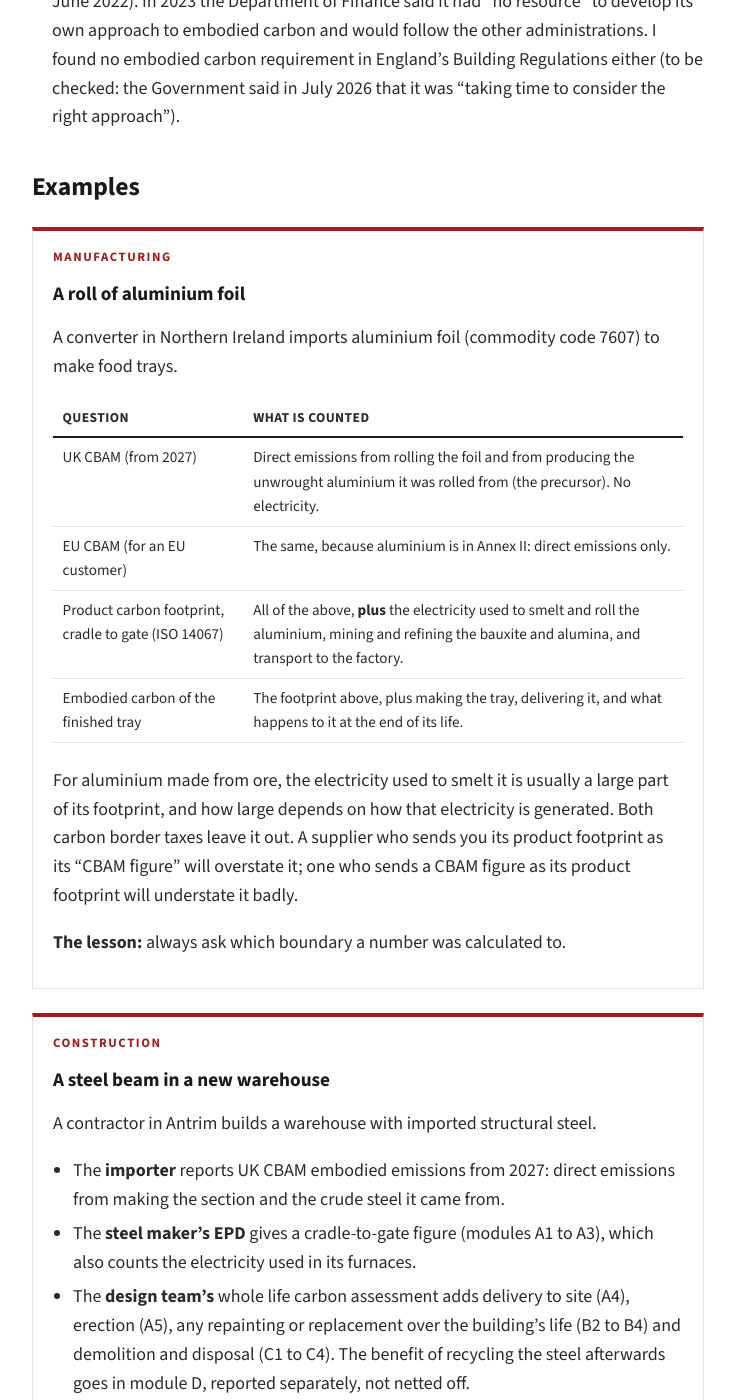
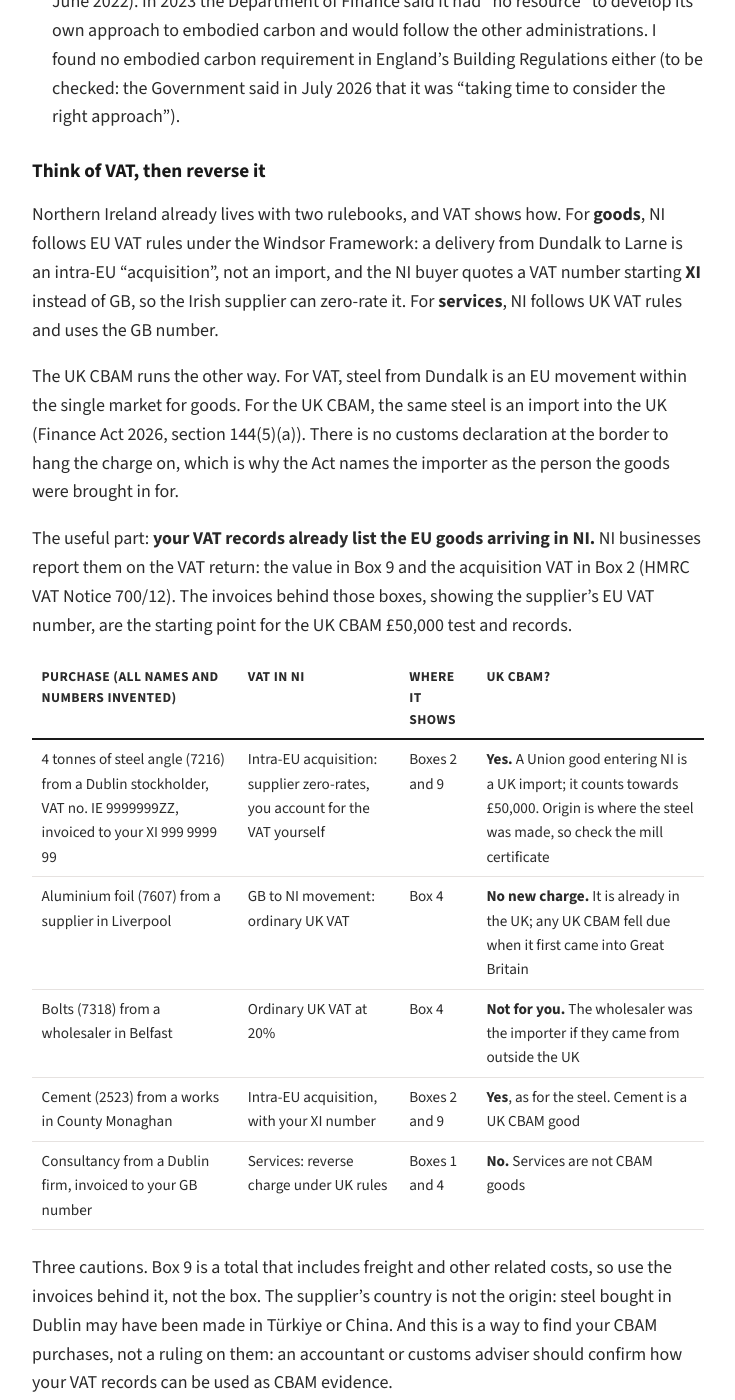
Before and after one commit to robertjparkuk/RobertJParkuk.github.io, a Jekyll site: the page built from _learn/embodied-vs-embedded-carbon.md, in a window 1280 px wide and 1400 px high, scrolled down 3750 px. Shown: the whole window, without its empty margins (96-831 px from the left). Built offline with Jekyll 4.4.1, drawn with Linux system fonts in a browser that asks for light colours; some of the changed text lies outside the part shown.

Commit message:
v0.34.0: VAT analogy with sample purchases in the embodied/embedded explainer
Co-Authored-By: Claude Opus 5.5 <noreply@anthropic.com>
Claude-Session: https://claude.ai/code/session_01TUNMnKYNLJG7xEEf2zYoSz

```diff
--- a/_learn/embodied-vs-embedded-carbon.md
+++ b/_learn/embodied-vs-embedded-carbon.md
@@ -43,6 +43,24 @@ So the same bag of fertiliser carries two different figures: the EU counts the e
 - **Carbon already paid** abroad can reduce the UK charge. Section 150 allows relief where tax or emissions trading costs are payable on the same emissions, but leaves the calculation to regulations, and section 149 already reduces the UK rate for free allocation. Free EU allowances count as no price paid, so goods from plants that get most of their allowances free may earn little relief. Do not assume EU goods carry no UK CBAM cost.
 - **Construction clients** increasingly ask for embodied carbon, usually through an Environmental Product Declaration (EPD) made to BS EN 15804. That is a cradle-to-gate figure or more, and it is not a CBAM figure.
 - **Building rules** do not yet require it. Northern Ireland's building regulations cover operational energy and carbon only (Technical Booklets F1 and F2, uplifted from 30 June 2022). In 2023 the Department of Finance said it had "no resource" to develop its own approach to embodied carbon and would follow the other administrations. I found no embodied carbon requirement in England's Building Regulations either (to be checked: the Government said in July 2026 that it was "taking time to consider the right approach").
+
+### Think of VAT, then reverse it
+
+Northern Ireland already lives with two rulebooks, and VAT shows how. For **goods**, NI follows EU VAT rules under the Windsor Framework: a delivery from Dundalk to Larne is an intra-EU "acquisition", not an import, and the NI buyer quotes a VAT number starting **XI** instead of GB, so the Irish supplier can zero-rate it. For **services**, NI follows UK VAT rules and uses the GB number.
+
+The UK CBAM runs the other way. For VAT, steel from Dundalk is an EU movement within the single market for goods. For the UK CBAM, the same steel is an import into the UK (Finance Act 2026, section 144(5)(a)). There is no customs declaration at the border to hang the charge on, which is why the Act names the importer as the person the goods were brought in for.
+
+The useful part: **your VAT records already list the EU goods arriving in NI.** NI businesses report them on the VAT return: the value in Box 9 and the acquisition VAT in Box 2 (HMRC VAT Notice 700/12). The invoices behind those boxes, showing the supplier's EU VAT number, are the starting point for the UK CBAM £50,000 test and records.
+
+| Purchase (all names and numbers invented) | VAT in NI | Where it shows | UK CBAM? |
+|---|---|---|---|
+| 4 tonnes of steel angle (7216) from a Dublin stockholder, VAT no. IE 9999999ZZ, invoiced to your XI 999 9999 99 | Intra-EU acquisition: supplier zero-rates, you account for the VAT yourself | Boxes 2 and 9 | **Yes.** A Union good entering NI is a UK import; it counts towards £50,000. Origin is where the steel was made, so check the mill certificate |
+| Aluminium foil (7607) from a supplier in Liverpool | GB to NI movement: ordinary UK VAT | Box 4 | **No new charge.** It is already in the UK; any UK CBAM fell due when it first came into Great Britain |
+| Bolts (7318) from a wholesaler in Belfast | Ordinary UK VAT at 20% | Box 4 | **Not for you.** The wholesaler was the importer if they came from outside the UK |
+| Cement (2523) from a works in County Monaghan | Intra-EU acquisition, with your XI number | Boxes 2 and 9 | **Yes**, as for the steel. Cement is a UK CBAM good |
+| Consultancy from a Dublin firm, invoiced to your GB number | Services: reverse charge under UK rules | Boxes 1 and 4 | **No.** Services are not CBAM goods |
+
+Three cautions. Box 9 is a total that includes freight and other related costs, so use the invoices behind it, not the box. The supplier's country is not the origin: steel bought in Dublin may have been made in Türkiye or China. And this is a way to find your CBAM purchases, not a ruling on them: an accountant or customs adviser should confirm how your VAT records can be used as CBAM evidence.
 
 ## Examples
 
@@ -110,4 +128,5 @@ Checked 17 November 2026.
 - **EU CBAM:** Regulation (EU) 2023/956, Articles 3, 7 and 30 and Annexes I, II and IV, read from the Council of the EU's [adopted text](https://data.consilium.europa.eu/doc/document/PE-7-2023-INIT/en/pdf) and a [Maltese Government copy of the Annexes](https://www.climateaction.gov.mt/wp-content/uploads/2024/12/CELEX_32023R0956_EN_TXT-39-45.pdf) (EUR-Lex could not be opened) · Regulation (EU) 2025/2083, [Council text](https://data.consilium.europa.eu/doc/document/PE-21-2025-REV-1/en/pdf) and [EUR-Lex record](https://eur-lex.europa.eu/eli/reg/2025/2083/oj) · Implementing Regulation (EU) 2025/2547, [EUR-Lex record](https://eur-lex.europa.eu/eli/reg_impl/2025/2547) · European Commission, [CBAM](https://taxation-customs.ec.europa.eu/carbon-border-adjustment-mechanism_en)
 - **UK CBAM:** [Finance Act 2026, Part 5](https://www.legislation.gov.uk/ukpga/2026/11/part/5) (sections 142 to 150 and 158) · European Commission, [CBAM Questions and Answers](https://taxation-customs.ec.europa.eu/document/download/013fa763-5dce-4726-a204-69fec04d5ce2_en?filename=CBAM_Questions+and+Answers.pdf), question 7.14 (updated 15 October 2026; not re-opened on 17 November) · [SI 2026/995](https://www.legislation.gov.uk/uksi/2026/995/made) · HMRC, [CBAM factsheet](https://www.gov.uk/government/publications/factsheet-carbon-border-adjustment-mechanism-cbam/factsheet-carbon-border-adjustment-mechanism) and [policy summary, updated 2 November 2026](https://www.gov.uk/government/publications/carbon-border-adjustment-mechanism-cbam-policy-summary/carbon-border-adjustment-mechanism-cbam-policy-summary)
 - **Buildings:** RICS, [Whole life carbon assessment for the built environment, 2nd edition](https://www.rics.org/content/dam/ricsglobal/documents/standards/Whole_life_carbon_assessment_PS_Sept23.pdf) and [in full effect from 1 July 2024](https://rics.org/news-insights/wlca-standard-2nd-edition-now-in-full-effect) · BSI, [BS EN 15978:2026](https://knowledge.bsigroup.com/products/sustainability-of-construction-works-assessment-of-environmental-performance-of-buildings-requirements-and-guidance) and [BS EN 15804:2012+A2:2019](https://knowledge.bsigroup.com/products/sustainability-of-construction-works-environmental-product-declarations-core-rules-for-the-product-category-of-construction-products-2) · MHCLG, [Consideration of embodied carbon in new buildings, July 2025](https://www.gov.uk/government/publications/consideration-of-embodied-carbon-in-new-buildings/cover-note-for-the-report) · Department of Finance (NI), [improved energy performance standards, 2022](https://www.finance-ni.gov.uk/news/murphy-launches-improved-energy-performance-standards-new-buildings) and [Building Regulations discussion document, July 2023](https://consultations2.nidirect.gov.uk/dof/building-regulations-discussion-document-2023/user_uploads/discussion-document-and-pre-consultation-on-next-steps.pdf)
+- **VAT in Northern Ireland:** GOV.UK, [Selling or moving goods between Northern Ireland and the EU](https://www.gov.uk/register-for-vat/selling-or-moving-goods-between-northern-ireland-and-the-eu) (XI prefix) · HMRC, [VAT Notice 700/12: filling in your VAT return](https://www.gov.uk/guidance/how-to-fill-in-and-submit-your-vat-return-vat-notice-70012) and [VAT Northern Ireland and the EU manual, VATNIEU7200](https://www.gov.uk/hmrc-internal-manuals/vat-northern-ireland-and-the-eu/vatnieu7200) (Boxes 2, 8 and 9)
 - **Products and statistics:** ISO, [ISO 14067:2018](https://www.iso.org/standard/71206.html) · Defra, [Carbon footprint for the UK and England to 2023](https://www.gov.uk/government/statistics/uks-carbon-footprint/carbon-footprint-for-the-uk-and-england-to-2023) and [summary of methods 2026](https://assets.publishing.service.gov.uk/media/6a3ce626eaee00074150f449/UK_and_England_s_Carbon_Footprint_Summary_of_Methods_2026.pdf) · DESNZ, [Low carbon industrial products: government response](https://assets.publishing.service.gov.uk/media/6a18151a916cd732dcdaac4a/low-carbon-products-government-response.pdf)
```
Also changed, not shown: other parts of _learn/embodied-vs-embedded-carbon.md (+1 -1 lines), WEBSITE-UPDATES.md (+1 -0 lines).
